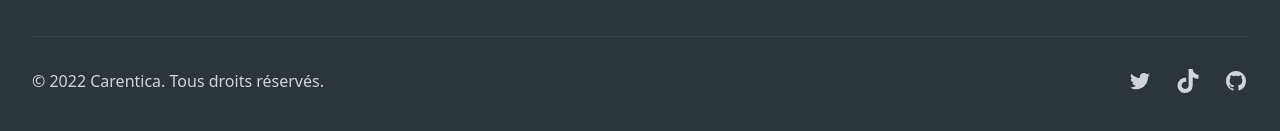
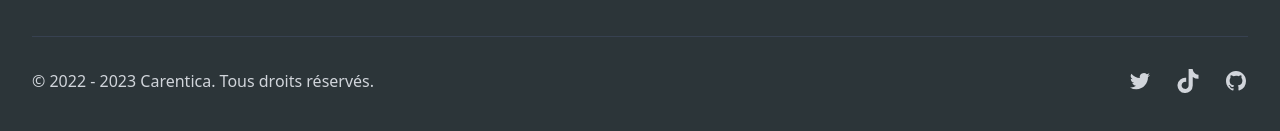
Before and after one commit to Carentica/carentica-front, a Nuxt app: page / in a window 1280 px wide. Shown: the part 3113-3244 px from the top of the page. Built offline with nearby package versions, Linux system fonts and the light colour scheme.

Commit message:
adding dynamique date in footer

```diff
--- a/components/Footer.vue
+++ b/components/Footer.vue
@@ -123,9 +123,19 @@
 
 
                 </div>
-                <p class="mt-8 text-base text-gray-300 md:mt-0 md:order-1">&copy; 2022 Carentica. Tous droits réservés.
+                <p class="mt-8 text-base text-gray-300 md:mt-0 md:order-1">&copy; 2022 - {{ currentYear }} Carentica. Tous droits réservés.
                 </p>
             </div>
         </div>
     </footer>
 </template>
+
+<script lang="ts">
+export default {
+  computed: {
+    currentYear() {
+      return new Date().getFullYear()
+    }
+  }
+}
+</script>
```
